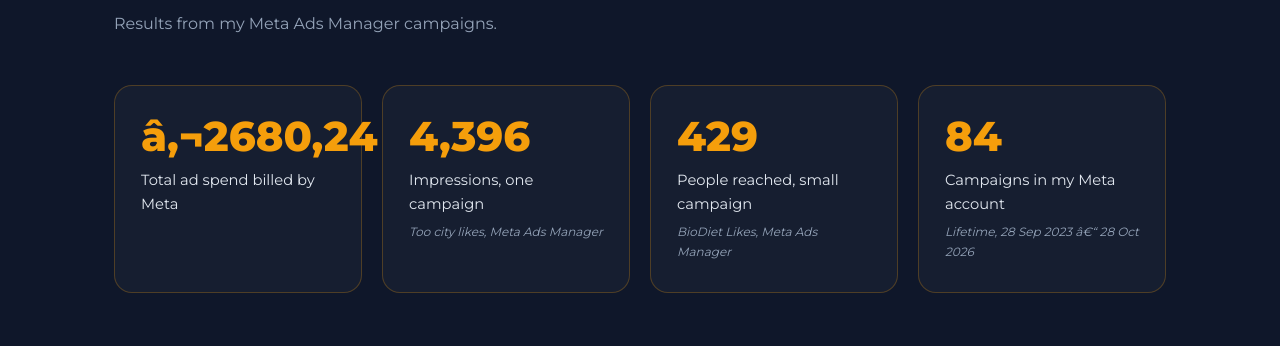
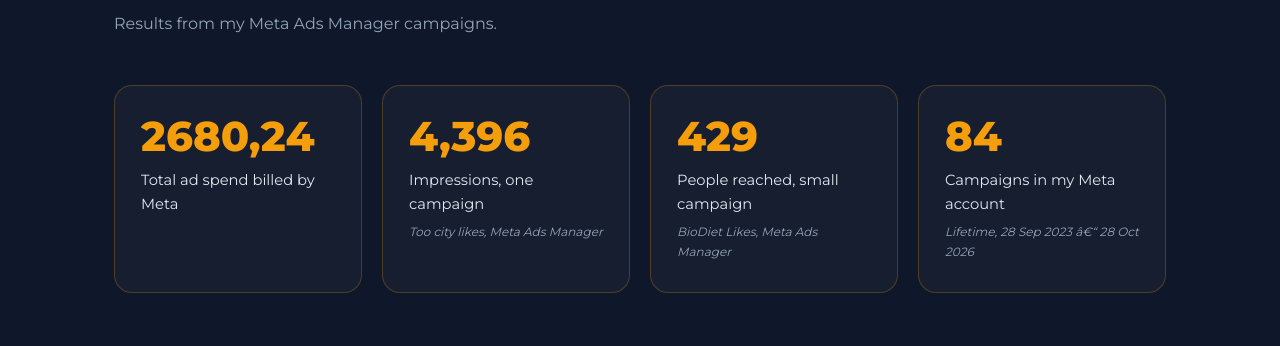
Before and after one commit to alabouzekouk/alabouzekouk.github.io, a plain HTML site: page index.html in a window 1280 px wide. Shown: the part 2065-2411 px from the top of the page. Drawn offline with Linux system fonts and the light colour scheme.

Commit message:
Update index.html

```diff
--- a/index.html
+++ b/index.html
@@ -217,7 +217,7 @@ footer{background:var(--ink);color:#94A3B8;text-align:center;padding:28px;font-s
     <h2 class="title reveal">Numbers that matter</h2>
     <p class="sub reveal">Results from my Meta Ads Manager campaigns.</p>
     <div class="kpis">
-      <div class="kpi reveal"><div class="v">â‚¬2680,24</div><div class="k">Total ad spend billed by Meta</div></div>
+      <div class="kpi reveal"><div class="v">2680,24</div><div class="k">Total ad spend billed by Meta</div></div>
       <div class="kpi reveal"><div class="v">4,396</div><div class="k">Impressions, one campaign</div><div class="note">Too city likes, Meta Ads Manager</div></div>
       <div class="kpi reveal"><div class="v">429</div><div class="k">People reached, small campaign</div><div class="note">BioDiet Likes, Meta Ads Manager</div></div>
       <div class="kpi reveal"><div class="v">84</div><div class="k">Campaigns in my Meta account</div><div class="note">Lifetime, 28 Sep 2023 â€“ 28 Oct 2026</div></div>
```
